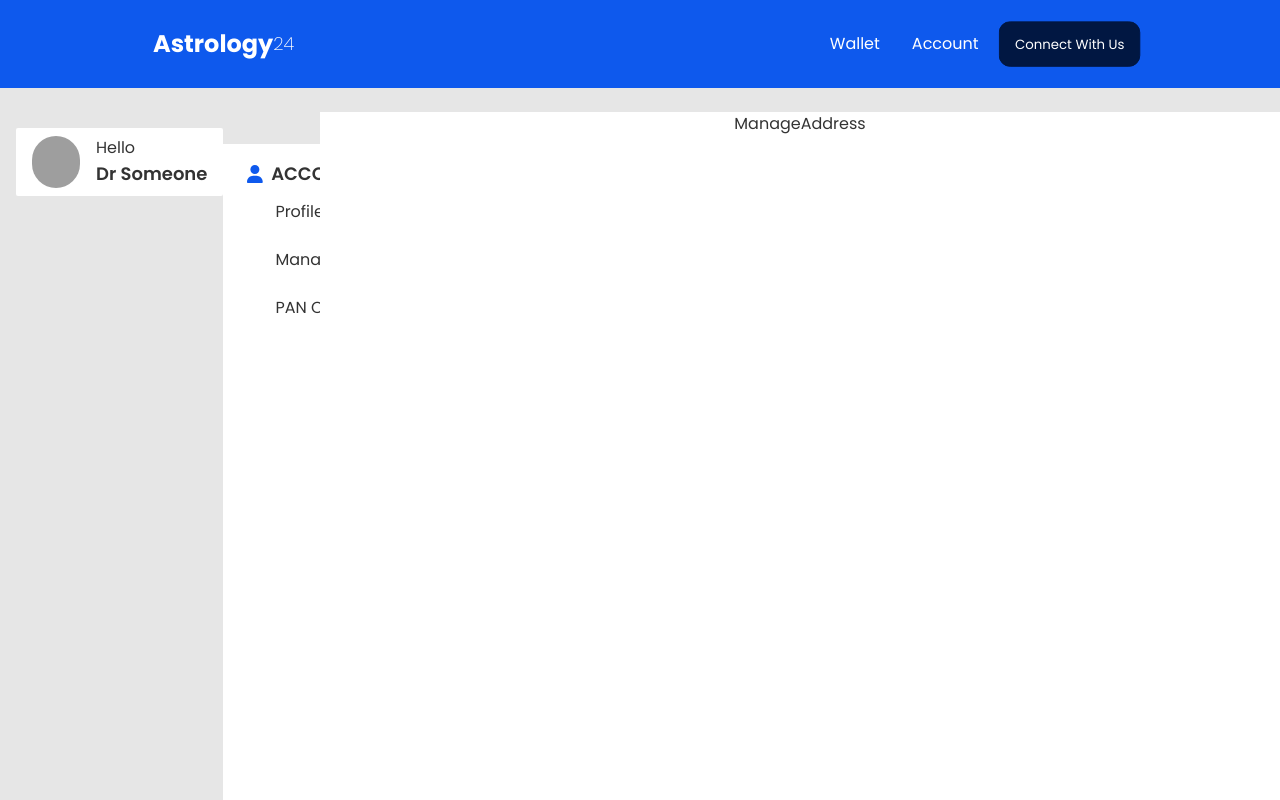
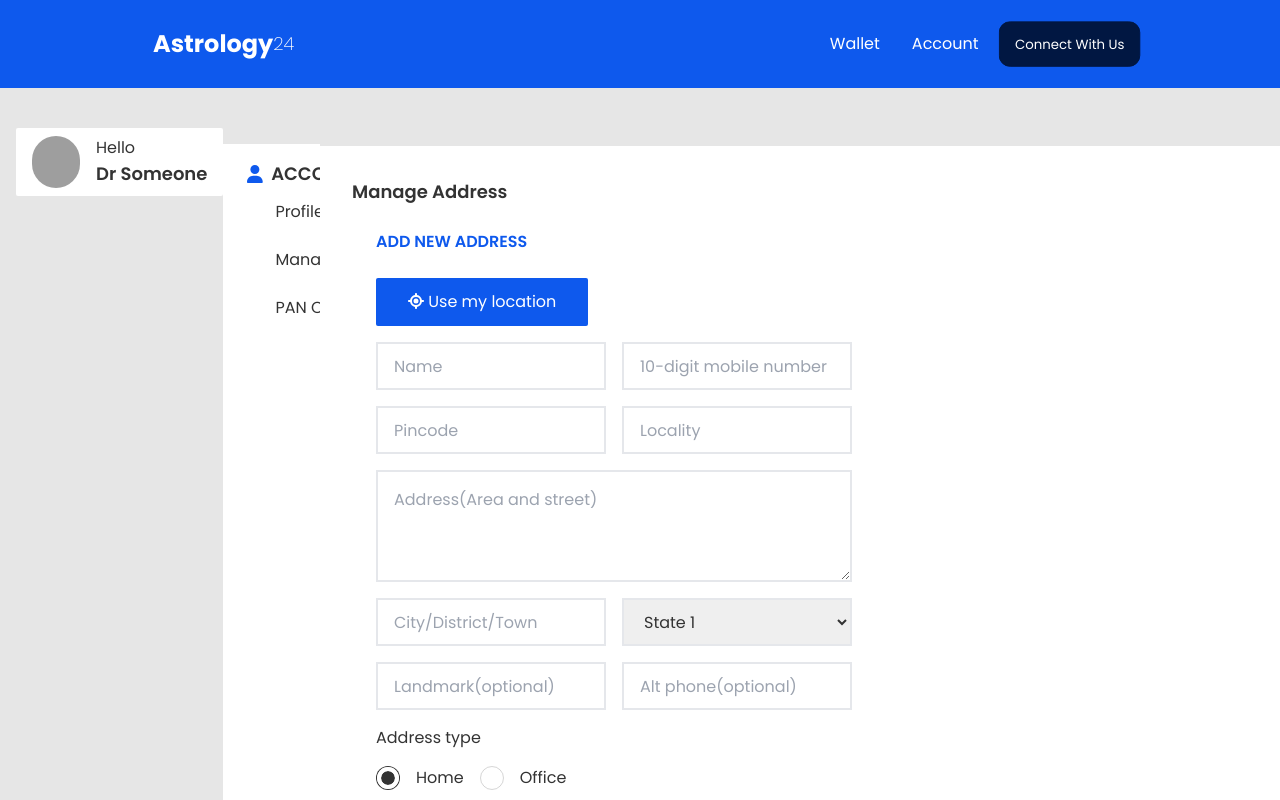
Before and after one commit to Victor-Sammy/astro24, a React (Create React App) app in the folder frontend/: page /account/manage-address in a window 1280 px wide. Shown: the top 800 px of the page. Built offline with nearby package versions, Linux system fonts and the light colour scheme; grey boxes are pictures that could not be loaded.

Commit message:
manage address page added

```diff
--- a/frontend/src/pages/account/AccountDashboard.js
+++ b/frontend/src/pages/account/AccountDashboard.js
@@ -10,7 +10,7 @@ const AccountDashboard = () => {
                 <input id="my-drawer-2" type="checkbox" class="drawer-toggle" />
                 <div class="drawer-content flex flex-col items-center justify-center">
                     {/* <!-- Page content here --> */}
-                    <div className='w-full h-screen bg-base-100'>
+                    <div className='w-full bg-base-100'>
                         <Outlet></Outlet>
                     </div>
                     <label for="my-drawer-2" class="btn btn-primary drawer-button lg:hidden">Open drawer</label>
--- a/frontend/src/pages/account/ManageAddress.js
+++ b/frontend/src/pages/account/ManageAddress.js
@@ -1,9 +1,58 @@
+import { faLocationCrosshairs } from '@fortawesome/free-solid-svg-icons';
+import { FontAwesomeIcon } from '@fortawesome/react-fontawesome';
 import React from 'react';
 
 const ManageAddress = () => {
     return (
-        <div>
-            <p>ManageAddress</p>
+        <div className='text-start px-8 pt-8'>
+            <p className='text-lg font-semibold'>Manage Address</p>
+            {/* add new address */}
+            <div className='p-6 bg-base-100'>
+                <p className='font-semibold text-primary'>ADD NEW ADDRESS</p>
+                {/* use my location */}
+                <button className='bg-primary mt-6 px-8 py-3 rounded-sm text-base-100'> <FontAwesomeIcon icon={faLocationCrosshairs} /> Use my location</button>
+                {/* form */}
+                <form className='flex flex-col gap-4 mt-4 '>
+                    <div className='flex gap-4'>
+                        <input className='border-2 h-12 pl-4 w-[230px]' placeholder='Name' type="text" name="" id="" />
+                        <input className='border-2 h-12 pl-4 w-[230px]' placeholder='10-digit mobile number' type="text" name="" id="" />
+                    </div>
+                    <div className='flex gap-4'>
+
+                        <input className='border-2 h-12  pl-4 w-[230px] ' placeholder='Pincode' type="text" name="" id="" />
+                        <input className='border-2 h-12  pl-4 w-[230px] ' placeholder='Locality' type="text" name="" id="" />
+                    </div>
+                    <textarea className='border-2 pl-4 pt-4  max-w-[476px] h-28' placeholder='Address(Area and street)' name="" id=""></textarea>
+                    <div className='flex gap-4'>
+
+                        <input className='border-2 h-12  pl-4 w-[230px] ' placeholder='City/District/Town' type="text" name="" id="" />
+                        <select className='border-2 h-12  pl-4 w-[230px] ' name="cars" id="cars">
+                            <option value="volvo">State 1</option>
+                            <option value="saab">State 2</option>
+                            <option value="mercedes">State 3</option>
+                            <option value="audi">State 4</option>
+                        </select>
+                    </div>
+                    <div className='flex gap-4'>
+                        <input className='border-2 h-12  pl-4 w-[230px] ' placeholder='Landmark(optional)' type="se" name="" id="" />
+                        <input className='border-2 h-12  pl-4 w-[230px] ' placeholder='Alt phone(optional)' type="text" name="" id="" />
+                    </div>
+                    {/* address */}
+                    <section className='text-start'>
+                        <p className='mb-4'>Address type</p>
+                        <div className='flex items-center  gap-4'>
+                            <input type="radio" name="radio-1" class="radio" checked />
+                            <label >Home</label>
+                            <input type="radio" name="radio-1" class="radio" />
+                            <label >Office</label>
+                        </div>
+                    </section>
+                    <div>
+
+                        <button className='btn-primary w-52 h-12 text-base-100 rounded-sm'>Save</button> <button className='mx-6'>Cancel</button>
+                    </div>
+                </form>
+            </div>
         </div>
     );
 };
```
